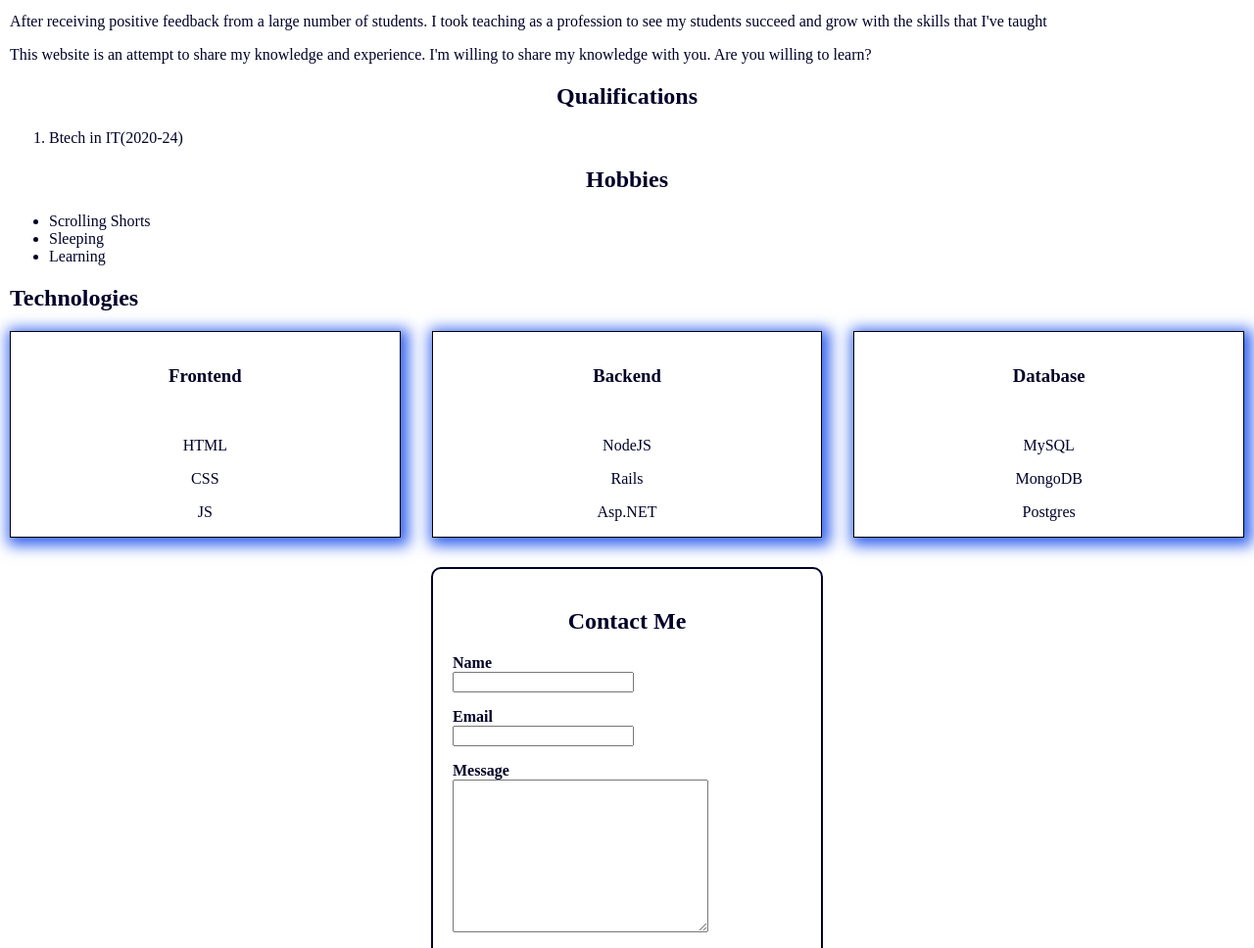
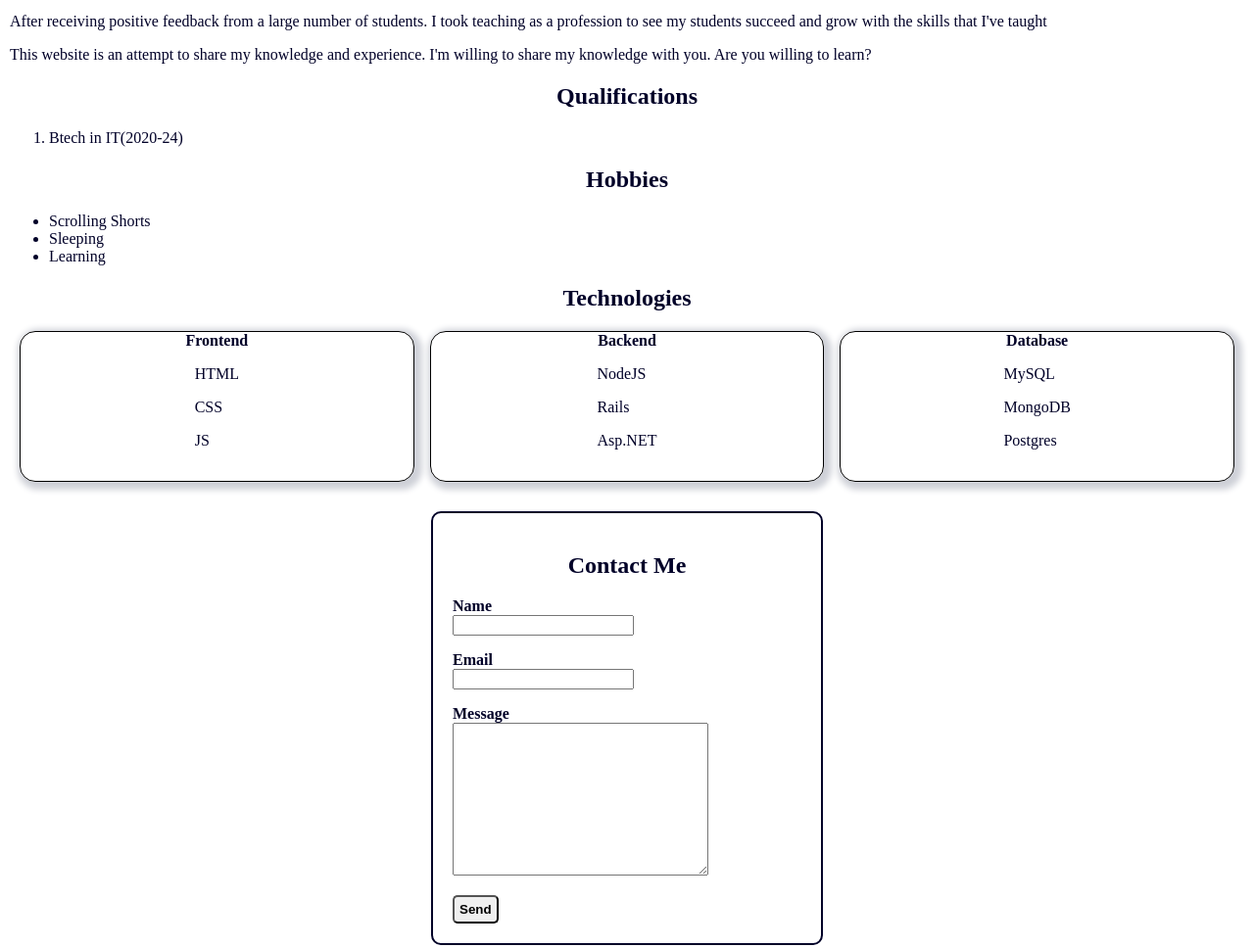
Before and after one commit to arslaan07/Devsnest, a plain HTML site: page day2-Intro_to_CSS/portfolio - Copy/index.html in a window 1280 px wide. Shown: the part 863-1831 px from the top of the page at 98% size. Drawn offline with Linux system fonts and the light colour scheme.

Commit message:
day9 imp part complete

```diff
--- a/day2-Intro_to_CSS/portfolio - Copy/index.html
+++ b/day2-Intro_to_CSS/portfolio - Copy/index.html
@@ -20,7 +20,7 @@
             </ul>
         </nav>
     </section>
-    <header>
+    <header class="header">
         <nav class="default-nav">
             <a href="#about-me">About Me</a><a href="#qualifications">Qualifications</a><a href="#hobbies">Hobbies</a><a href="#technologies">Technologies</a><a href="#contact-me">Contact Me</a>
         </nav>
@@ -74,9 +74,11 @@
                 <li>Learning</li>
             </ul>
         </section>
-        <h2>Technologies</h2>
         <section id="technologies">
-
+           <h2>
+            Technologies
+           </h2>
+           <section class="container">
                <section class="card">
                    <header>
                        <h1>Frontend</h1>
@@ -106,6 +108,8 @@
                        <li>MongoDB</li>
                        <li>Postgres</li>
                    </ul>
+               </section>
+               </section>
            </section>
             <!-- <table>
                 <tr>
--- a/day2-Intro_to_CSS/portfolio - Copy/style.css
+++ b/day2-Intro_to_CSS/portfolio - Copy/style.css
@@ -8,12 +8,15 @@
     --text-color: hsl(240deg, 95%, 8%);
     --secondary-color: hsl(225, 85%, 57%);
     --intro-color: hsl(0, 0%, 85%);
+    --shadow-color: hsl(225deg, 10%, 83%);
+    --shadow-color-dark: hsl(225deg, 10%, 63%);
     --drop-shadow: drop-shadow(3px 4px 4px black);
     --font-size-small: 0.5rem;
     --font-size-regular: 1rem;
     --font-size-large: 1.5rem;
     --font-size-xl: 2rem;
-    --spacing-regular: 2rem;
+    --spacing-regular: 16px;
+    --spacing-small: calc(var(--spacing-regular)/2);
 }
 body{
     margin: 0;
@@ -42,7 +45,7 @@ body{
     height:auto;
     filter: var(--drop-shadow);
 }
-header{
+.header{
     background: rgba(14, 2, 2, 0.038);
     padding: 16px;
     position: sticky;
@@ -89,6 +92,9 @@ table{
 .container{
     margin: 10px;
 }
+section {
+    scroll-margin-top: 4rem;
+}
 #dynamic-text{
     color: royalblue;
 }
@@ -114,21 +120,32 @@ table{
 .grid-class {
     text-align: center;: center;
 }
-#technologies {
+#technologies .container{
+
     display: grid;
     grid-template-columns: repeat(auto-fit, minmax(100px, 1fr));
     gap: var(--spacing-regular)
 }
 .card {
+    display: flex;
+    flex-direction: column;
+    align-items: center;
     border: 1px solid black;
-    box-shadow: 3px 3px 14px 5px var(--secondary-color);
+    box-shadow: 3px 3px 6px 5px var(--shadow-color);
+    border-radius: var(--spacing-regular);
+    transition: transform;
+    transition-duration: 0.4s;
+    transition-timing-function: ease-in;
 }
-.card h1 {
-    text-align: center;
+.card:hover {
+    box-shadow: 3px 3px 8px 9px var(--shadow-color);
+    transform: translateY(calc(-1 * var(--spacing-small)));
+}
+.card header h1 {
+    margin: 0;
 }
 .card ul {
     list-style: none;
-    text-align: center;
     padding: 0;
 }
 .card ul li {
--- /dev/null
+++ b/day9/grid-area/style.css
@@ -0,0 +1,52 @@
+* {
+    box-sizing: border-box;
+    margin: 0;
+}
+
+.container {
+    display: grid;
+    grid-template-columns: repeat(4, 1fr);
+    grid-template-rows: auto 1fr auto;
+    grid-template-areas:
+        "header header header header"
+        "sidenav content content content"
+        "footer footer footer footer";
+    height: 100vh;
+
+}
+.container > * {
+    display: grid;
+    padding: 16px;
+    font-size: x-large;
+    font-weight: 600;
+    color: darkslateblue;
+    place-content: center;
+
+}
+header {
+    grid-area: header;
+    background-color: lightpink;
+}
+aside {
+    grid-area: sidenav;
+    background-color: coral;
+}
+main {
+    grid-area: content;
+    background-color: lightblue;
+}
+footer {
+    grid-area: footer;
+    background-color: lightgoldenrodyellow;
+}
+@media (width < 500px){
+    .container {
+        grid-template-areas:
+            "header header header header"
+            "content content content content"
+            "footer footer footer footer";
+    }
+    .container aside {
+        display: none;
+    }
+}
--- /dev/null
+++ b/day9/grid/style.css
@@ -0,0 +1,23 @@
+.container {
+    display: grid;
+    grid-template-columns: 200px 40rem 30%;
+    grid-template-rows: 300px 40%;
+    gap: 16px;
+    justify-content: center;
+    grid-auto-rows: 300px;
+    /* gives height to implicitly created cells */
+
+}
+.item {
+    display: grid;
+    place-content: center;
+    background-color: lightblue;
+    font-size: x-large;
+    font-weight: 600;
+}
+.first {
+    grid-column: span 2;
+}
+.second {
+    grid-row: span 2;
+}
```
Also changed, not shown: day9/grid-area/index.html (added, +17 -0 lines), day9/grid/index.html (added, +18 -0 lines), day9/js/index.html (added, +12 -0 lines), day9/js/main.js (added). Lines whose indentation alone changed are shown as unchanged.
